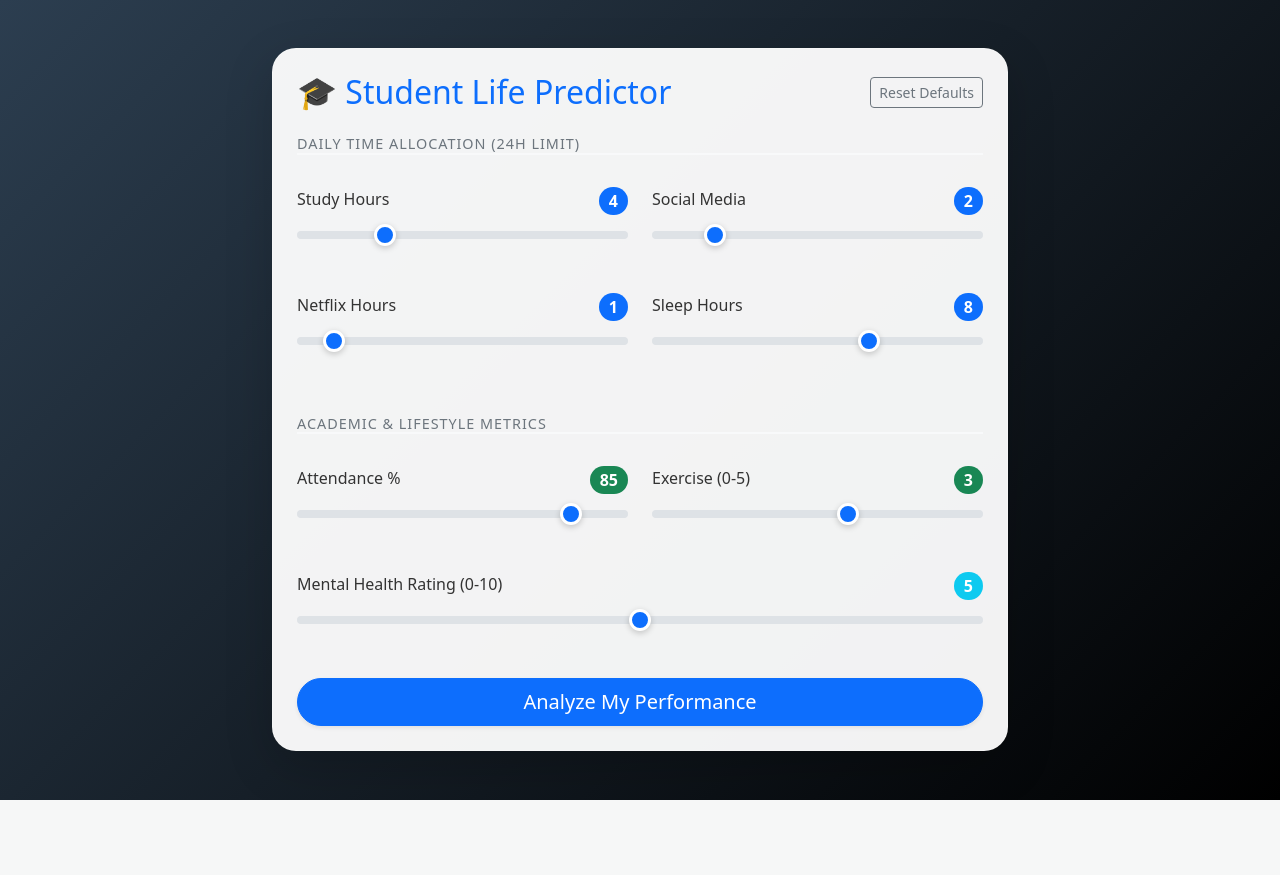
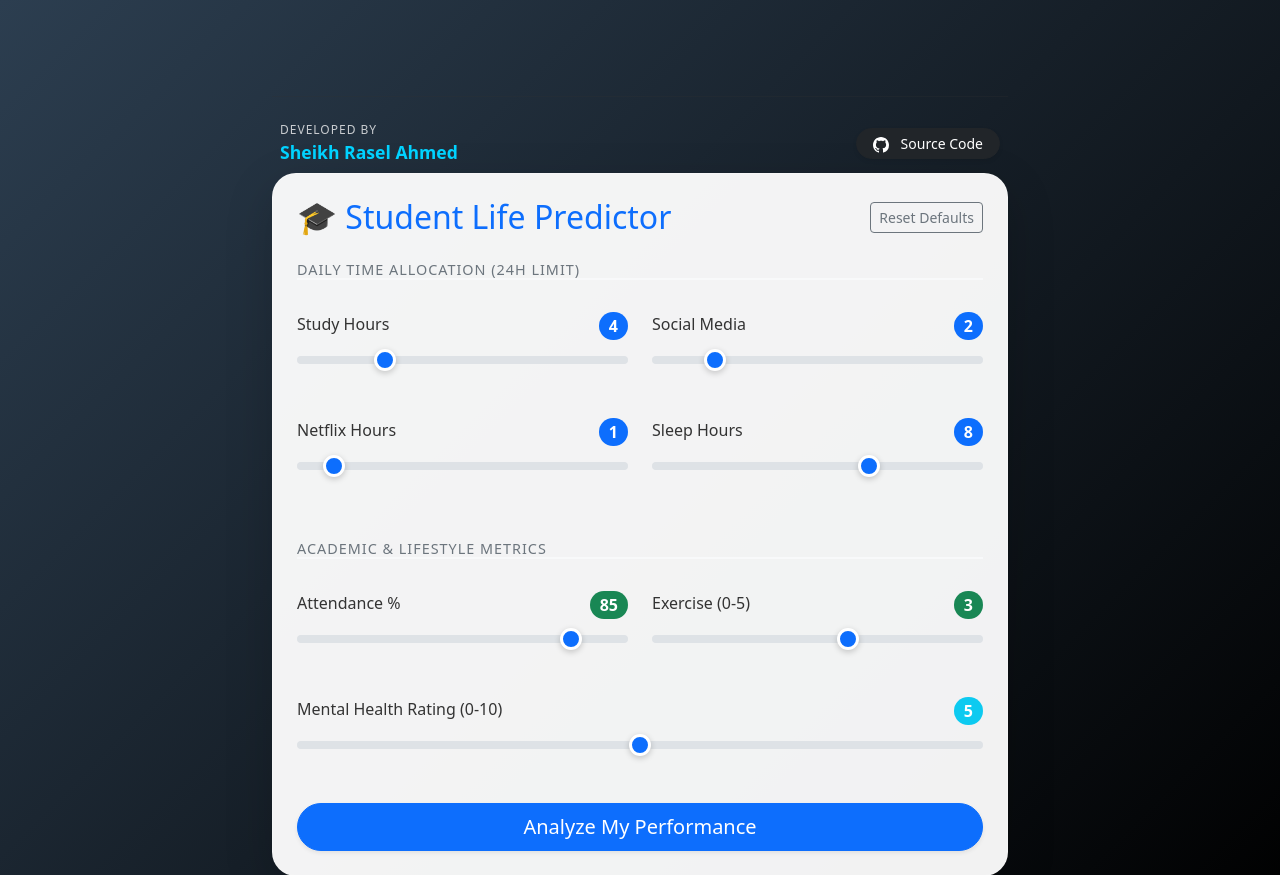
Before and after one commit to Rasel1435/academic-performance-predictor, a FastAPI app: page / in a window 1280 px wide. Shown: the top 875 px of the page. Before the commit the page ends 800 px from the top, so only its background shows below. Run offline with FastAPI, Linux system fonts and the light colour scheme.

Commit message:
style: enhance visibility of developer attribution

```diff
--- a/src/web/static/style.css
+++ b/src/web/static/style.css
@@ -93,3 +93,47 @@ body {
     box-shadow: 0 4px 8px rgba(0,0,0,0.2);
     transform: translateY(-1px);
 }
+
+
+
+
+/* Styling for the footer info */
+.author-footer a:hover {
+    color: #0d6efd !important;
+    transition: 0.3s;
+}
+
+/* IMPORTANT: Hide this section when downloading/printing the report */
+@media print {
+    .author-footer, .repo-link, hr {
+        display: none !important;
+    }
+}
+
+/* Custom color for the author name */
+.author-name {
+    color: #00aaff !important; /* This is a vibrant blue */
+    transition: color 0.3s ease;
+}
+
+/* Add a hover effect to make it interactive */
+.author-name:hover {
+    color: #0088cc !important; /* Slightly darker blue on hover */
+    text-shadow: 0 0 8px rgba(0, 170, 255, 0.4);
+}
+
+
+
+/* Make 'Developed by' label clear and bright */
+.author-info p {
+    color: #ffffff !important;
+    text-transform: uppercase;
+    letter-spacing: 1px;
+    font-size: 0.75rem;
+    opacity: 0.9; /* Makes it bright but not distracting */
+}
+
+.author-name {
+    color: #00d2ff !important; /* Your bright blue name */
+    font-size: 1.1rem;
+}
--- a/src/web/templates/index.html
+++ b/src/web/templates/index.html
@@ -13,6 +13,27 @@
     <div class="container py-5">
         <div class="row justify-content-center">
             <div class="col-lg-8">
+                <hr class="mt-5 opacity-25">
+                <div class="author-footer d-flex justify-content-between align-items-center mt-3 p-2">
+                    <div class="author-info">
+                        <p class="mb-0 text-light small opacity-75">Developed by</p>
+                        <a href="https://rasel1435.github.io/Sheikh-Rasel-Ahmed-Resume/" target="_blank"
+                            class="text-decoration-none fw-bold author-name">
+                            Sheikh Rasel Ahmed
+                        </a>
+                    </div>
+                    <div class="repo-link">
+                        <a href="https://github.com/Rasel1435/academic-performance-predictor" target="_blank"
+                            class="btn btn-dark btn-sm rounded-pill px-3 shadow-sm">
+                            <svg xmlns="http://www.w3.org/2000/svg" width="16" height="16" fill="currentColor"
+                                class="bi bi-github me-2" viewBox="0 0 16 16">
+                                <path
+                                    d="M8 0C3.58 0 0 3.58 0 8c0 3.54 2.29 6.53 5.47 7.59.4.07.55-.17.55-.38 0-.19-.01-.82-.01-1.49-2.01.37-2.53-.49-2.69-.94-.09-.23-.48-.94-.82-1.13-.28-.15-.68-.52-.01-.53.63-.01 1.08.58 1.23.82.72 1.21 1.87.87 2.33.66.07-.52.28-.87.51-1.07-1.78-.2-3.64-.89-3.64-3.95 0-.87.31-1.59.82-2.15-.08-.2-.36-1.02.08-2.12 0 0 .67-.21 2.2.82.64-.18 1.32-.27 2-.27s1.36.09 2 .27c1.53-1.04 2.2-.82 2.2-.82.44 1.1.16 1.92.08 2.12.51.56.82 1.27.82 2.15 0 3.07-1.87 3.75-3.65 3.95.29.25.54.73.54 1.48 0 1.07-.01 1.93-.01 2.2 0 .21.15.46.55.38A8.01 8.01 0 0 0 16 8c0-4.42-3.58-8-8-8" />
+                            </svg>
+                            Source Code
+                        </a>
+                    </div>
+                </div>
                 <div class="glass-card p-4 shadow-lg">
                     <div class="d-flex justify-content-between align-items-center mb-4">
                         <h2 class="text-primary m-0">🎓 Student Life Predictor</h2>
```
